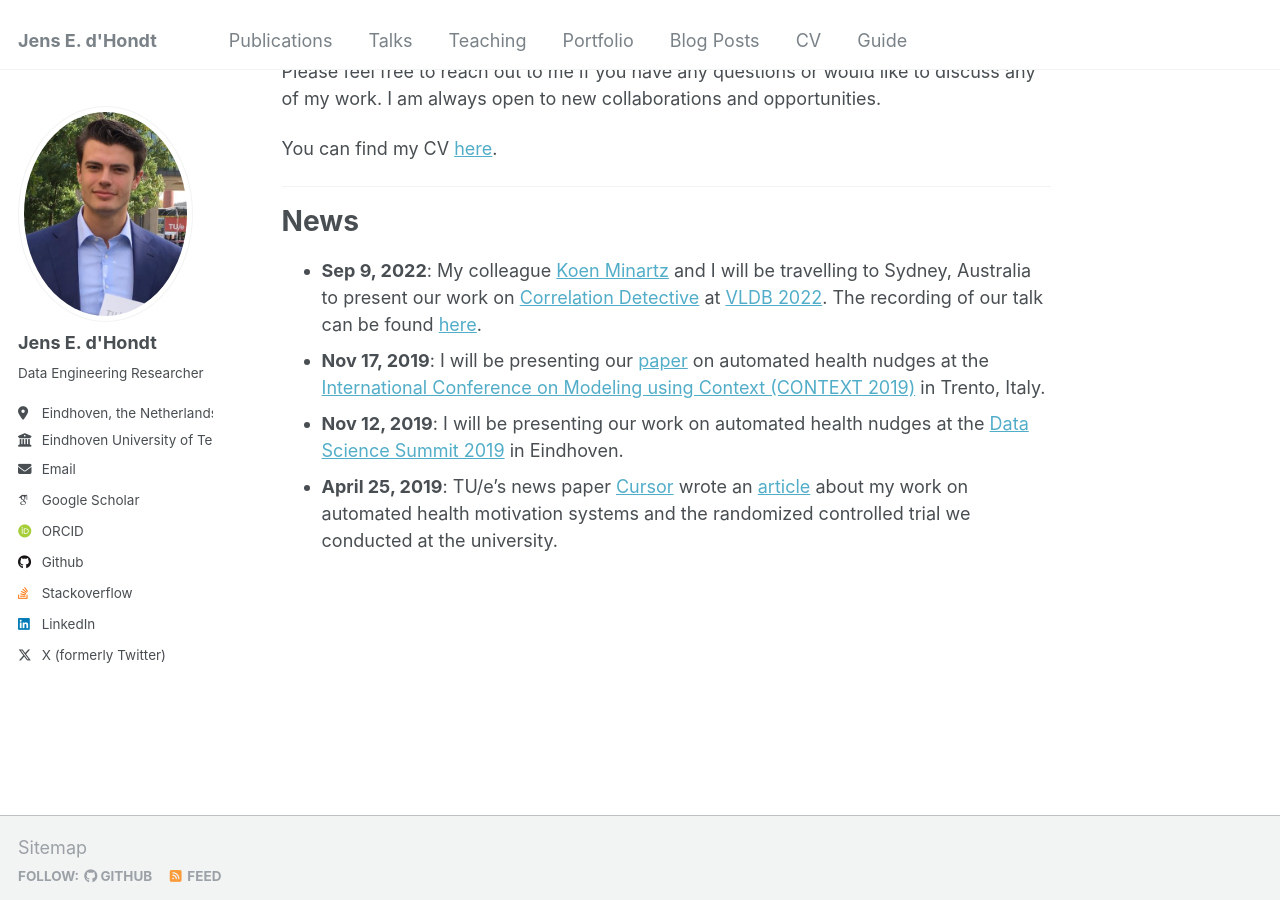
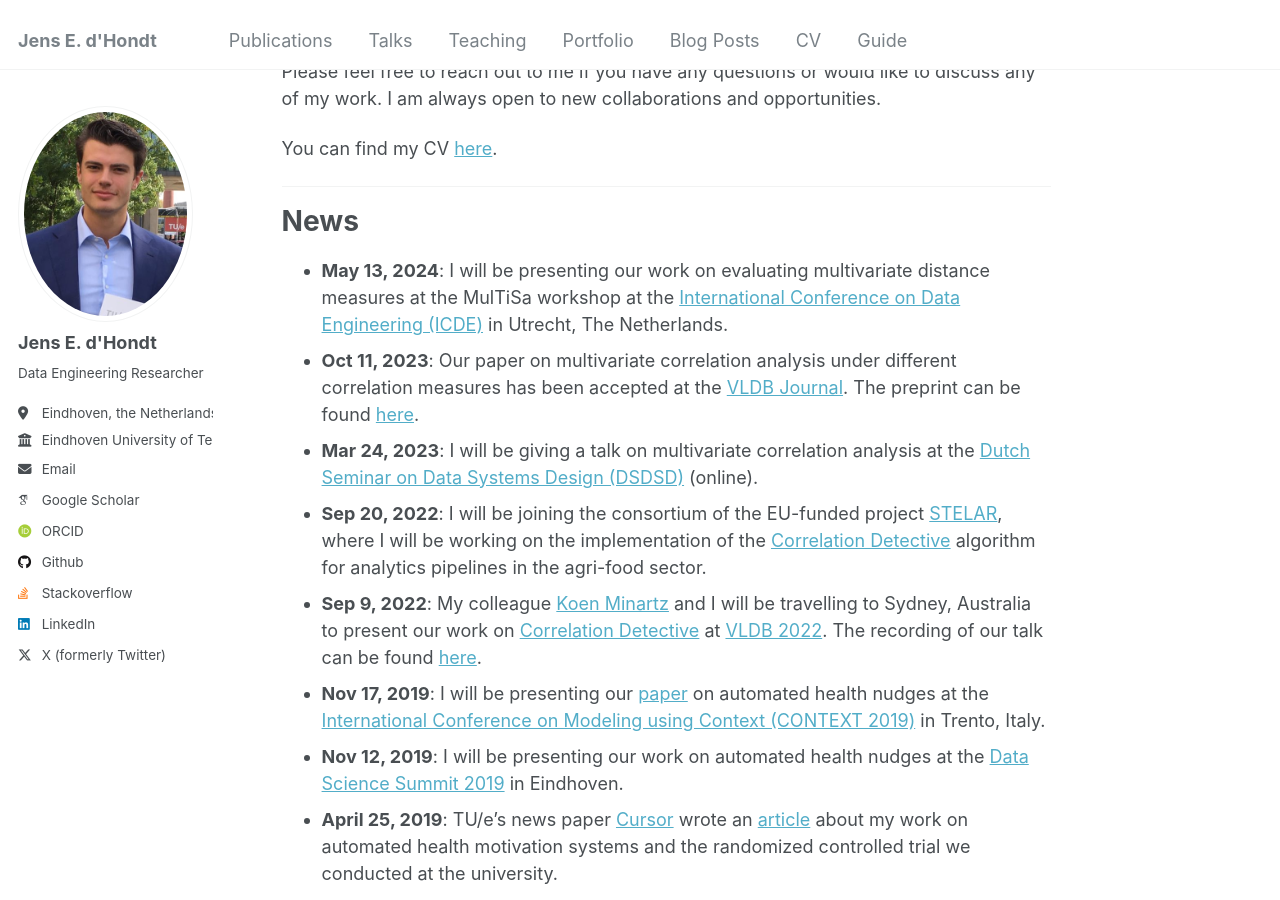
Before and after one commit to JdHondt/jdhondt.github.io, a Jekyll site: the page built from _pages/about.md, in a window 1280 px wide and 900 px high, scrolled down 497 px. Built offline with Jekyll 4.4.1, drawn with Linux system fonts in a browser that asks for light colours; some web fonts are replaced.

Commit message:
updated news

```diff
--- a/_pages/about.md
+++ b/_pages/about.md
@@ -23,6 +23,10 @@ You can find my CV [here](/files/CV_Jens_dHondt.pdf).
 ---
 
 # News
+- **May 13, 2024**: I will be presenting our work on evaluating multivariate distance measures at the MulTiSa workshop at the [International Conference on Data Engineering (ICDE)](https://icde2024.github.io/) in Utrecht, The Netherlands.
+- **Oct 11, 2023**: Our paper on multivariate correlation analysis under different correlation measures has been accepted at the [VLDB Journal](https://www.springer.com/journal/778). The preprint can be found [here](https://link.springer.com/article/10.1007/s00778-023-00815-y).
+- **Mar 24, 2023**: I will be giving a talk on multivariate correlation analysis at the [Dutch Seminar on Data Systems Design (DSDSD)](https://dsdsd.da.cwi.nl/past_talks/Jens-d-Hondt/) (online).
+- **Sep 20, 2022**: I will be joining the consortium of the EU-funded project [STELAR](https://stelar-project.eu/), where I will be working on the implementation of the [Correlation Detective](https://correlationdetective.com/) algorithm for analytics pipelines in the agri-food sector.
 - **Sep 9, 2022**: My colleague [Koen Minartz](https://kminartz.github.io/) and I will be travelling to Sydney, Australia to present our work on [Correlation Detective](https://correlationdetective.com/) at [VLDB 2022](https://vldb.org/2022/). The recording of our talk can be found [here](https://correlationdetective.com/pages/technicalities/).
 - **Nov 17, 2019**: I will be presenting our [paper](https://link.springer.com/chapter/10.1007/978-3-030-34974-5_11) on automated health nudges at the [International Conference on Modeling using Context (CONTEXT 2019)](http://context19.di.unito.it/) in Trento, Italy.
 - **Nov 12, 2019**: I will be presenting our work on automated health nudges at the [Data Science Summit 2019](https://www.tue.nl/en/research/research-areas/data-science/data-science-summit-2019) in Eindhoven.
```
